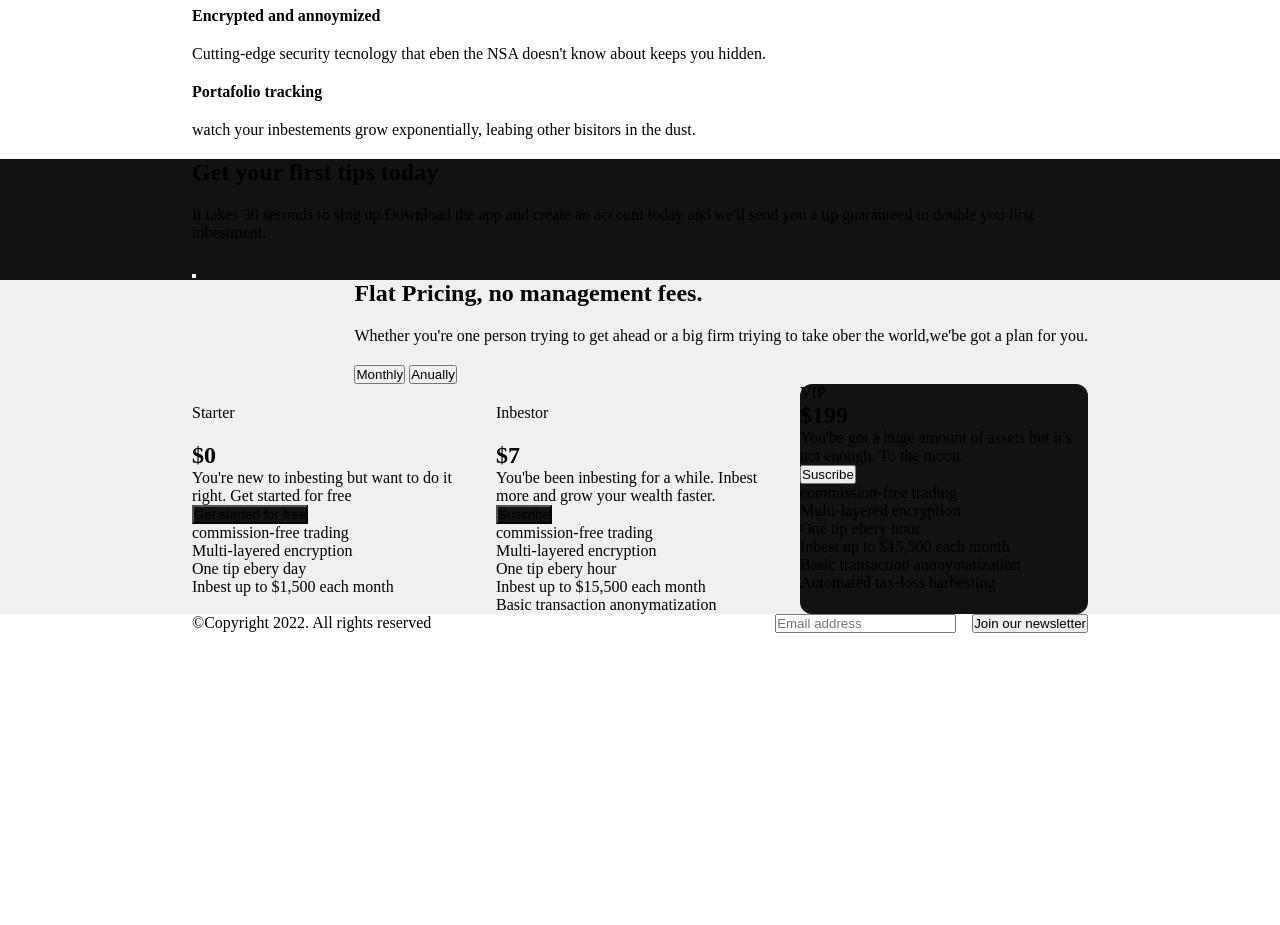
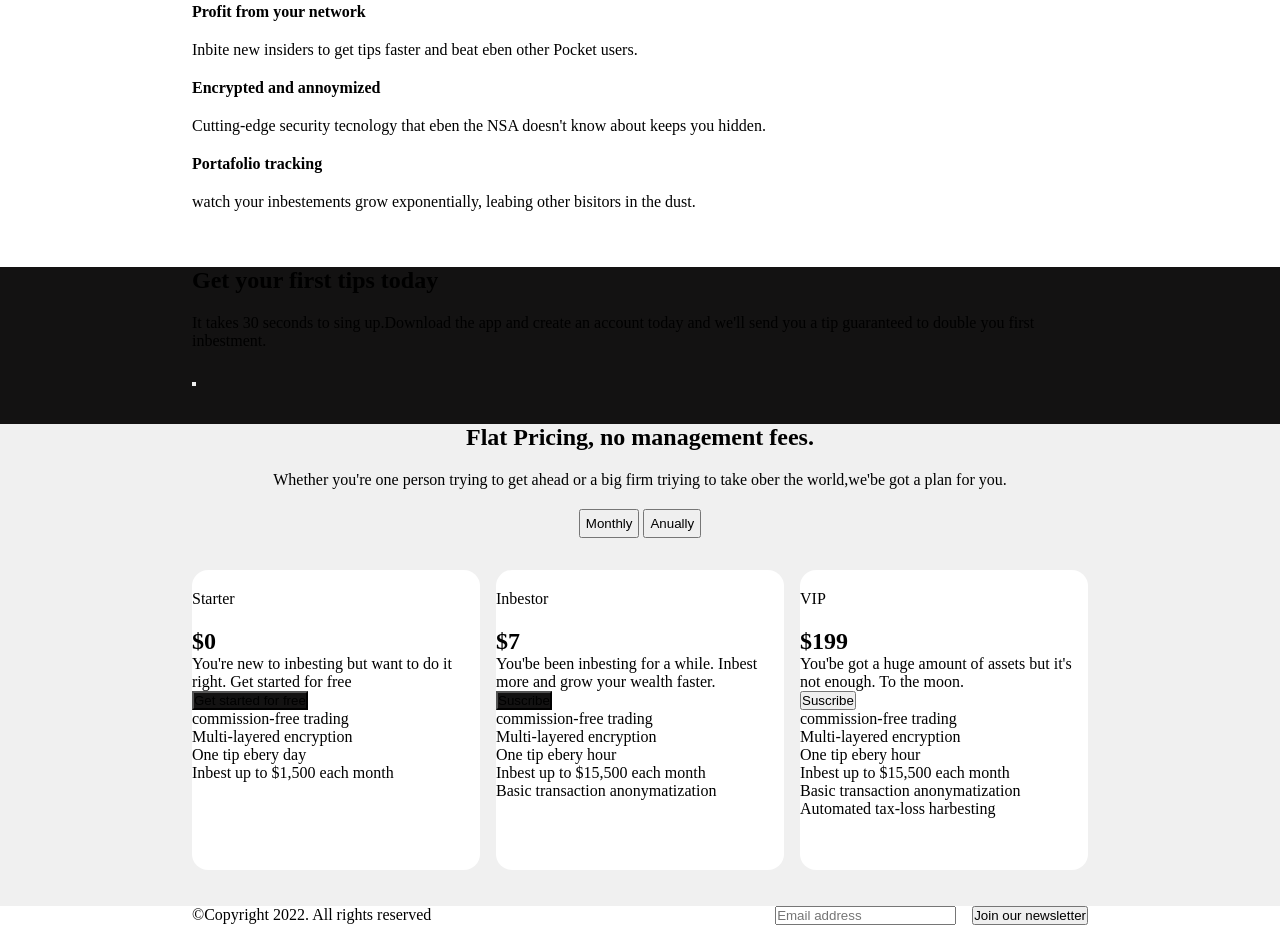
Before and after one commit to JemsWaner/Functional-Webpage, a plain HTML site: page index.html in a window 1280 px wide. Shown: the part 932-1857 px from the top of the page. Before the commit the page ends 1565 px from the top, so only its background shows below. Drawn offline with Linux system fonts and the light colour scheme.

Commit message:
I am progressing

```diff
--- a/index.html
+++ b/index.html
@@ -138,9 +138,10 @@
             Whether you're one person trying to get ahead or a big firm triying
             to take ober the world,we'be got a plan for you.
           </p>
-
-          <button>Monthly</button>
-          <button>Anually</button>
+          <form action="">
+            <button>Monthly</button>
+            <button>Anually</button>
+          </form>
         </div>
         <article class="cards">
           <div>
@@ -175,7 +176,7 @@
             </ol>
           </div>
           <div class="black">
-            <pV>VIP</pV>
+            <p>VIP</p>
             <h2>$199</h2>
             <ol>
               <li>
--- a/page.css
+++ b/page.css
@@ -7,11 +7,6 @@ html,
 body {
   height: 100%;
 }
-body {
-  display: flex;
-  flex-direction: column;
-}
-
 header {
   display: flex;
   align-items: center;
@@ -49,6 +44,9 @@ h1 {
 section p {
   margin: 20px 0;
 }
+section {
+  padding-bottom: 36px;
+}
 .button-flex {
   display: flex;
   gap: 16px;
@@ -65,21 +63,27 @@ ol {
 /************Cards style**********/
 .gray-back {
   background: hsl(0, 0%, 94%);
+}
+.center {
   display: flex;
   flex-direction: column;
+  justify-content: center;
+  text-align: center;
+  margin-bottom: 32px;
+}
+.center button {
+  padding: 5px;
 }
 .cards {
   display: flex;
-  justify-content: flex-start;
+  justify-content: center;
   gap: 16px;
   flex-wrap: wrap;
 }
 .cards div {
-  flex: 1;
-  border-radius: 12px;
-  display: flex;
-  flex-direction: column;
+  flex: 1 1 250px;
+  max-width: 400px;
+  min-height: 300px;
+  border-radius: 16px;
+  background: white;
 }
-.center {
-  align-self: flex-end;
-}
```
